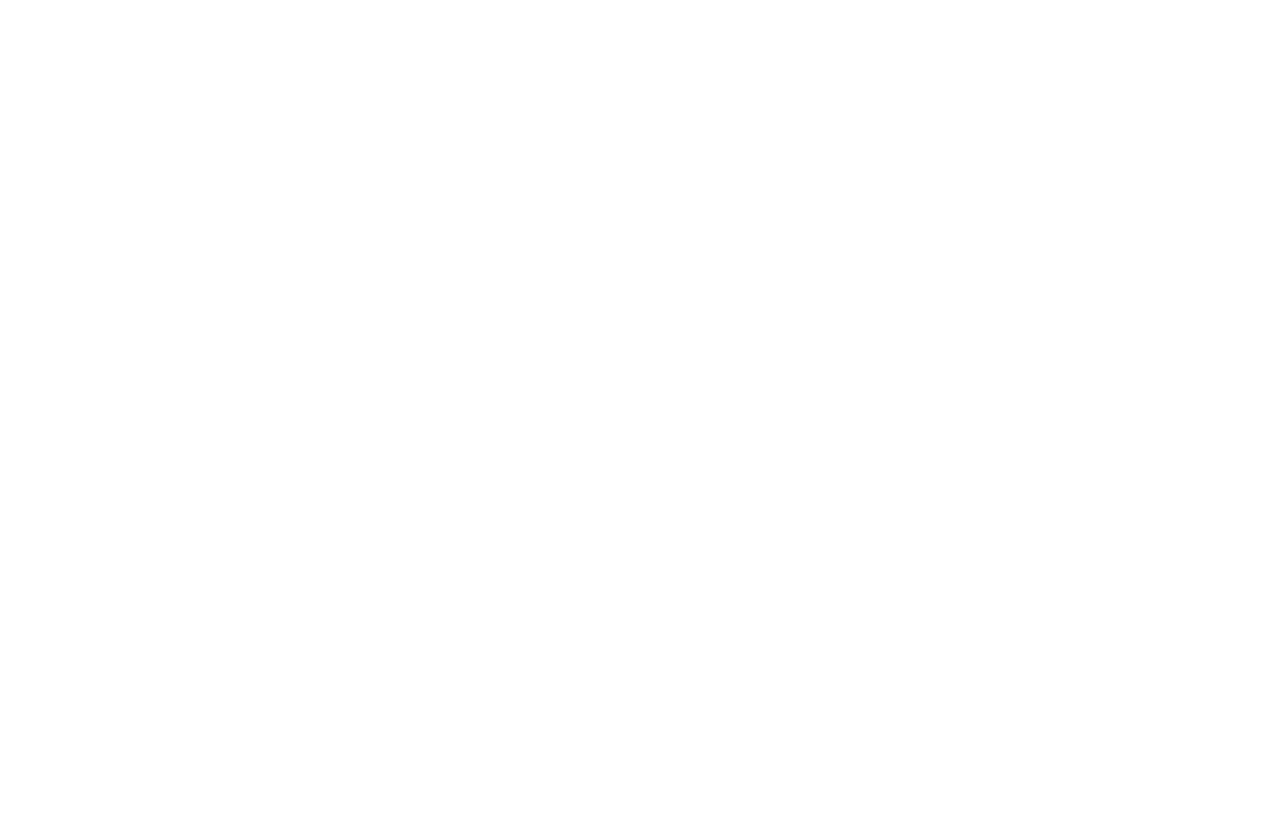
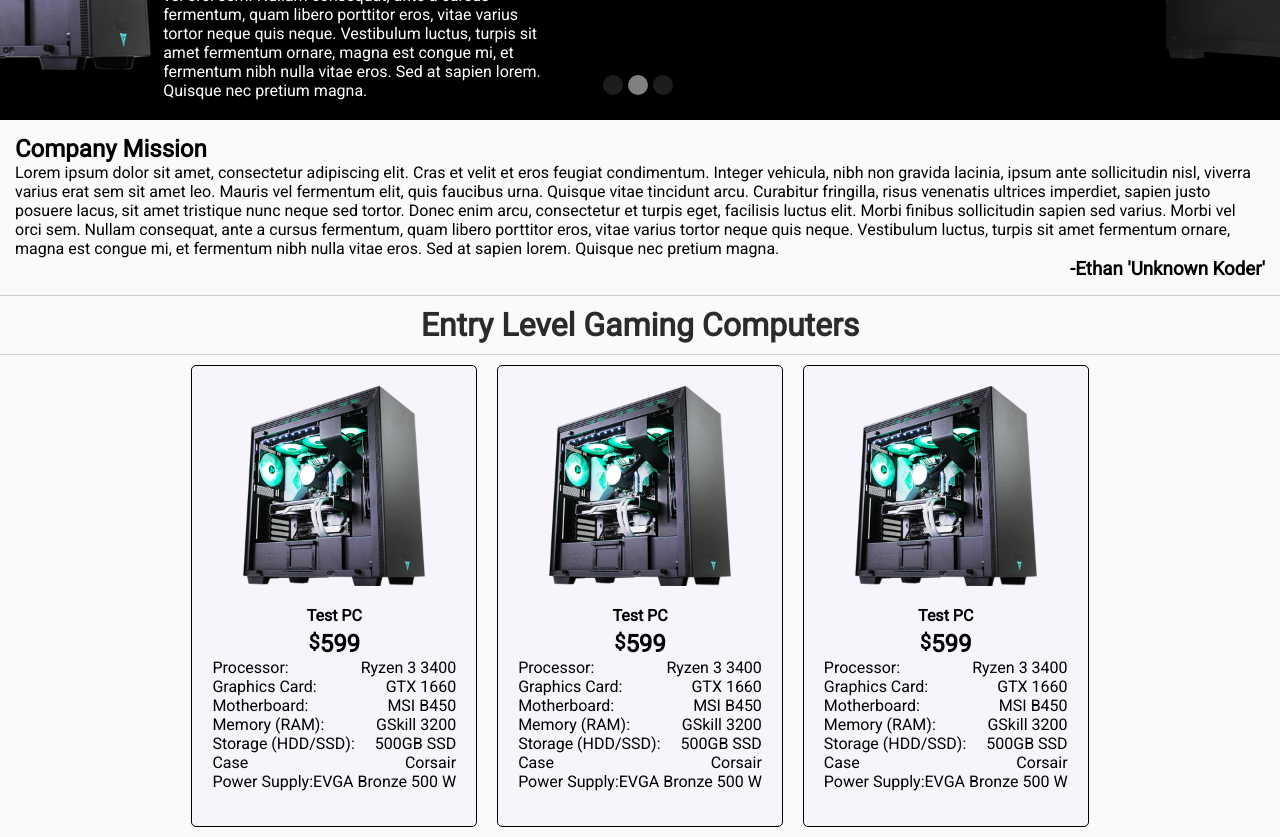
Before and after one commit to elmcgill/CCPC, a React (Create React App) app in the folder ccpc-frontend/: page / in a window 1280 px wide. Shown: the part 360-1197 px from the top of the page. Before the commit the page ends 800 px from the top, so only its background shows below. Built offline with nearby package versions, Linux system fonts and the light colour scheme; a web font is replaced by a local one.

Commit message:
Products added to home page

```diff
--- a/ccpc-frontend/src/App.js
+++ b/ccpc-frontend/src/App.js
@@ -9,7 +9,7 @@
     <Router>
       <Navbar />
       <Switch>
-        <Route path='/home'>
+        <Route path='/'>
           <Home />
         </Route>
       </Switch>
--- /dev/null
+++ b/ccpc-frontend/src/components/products/Product.css
@@ -0,0 +1,62 @@
+.product {
+  display: flex;
+  flex-direction: column;
+  align-items: center;
+  justify-content: center;
+  margin: 10px;
+  padding: 20px;
+  width: 100%;
+  max-height: 500px;
+  min-width: 100px;
+  background-color: #f7f5fb;
+  z-index: 1;
+  border: 1px solid;
+  border-radius: 5px;
+}
+
+.product_info {
+  width: 100%;
+  margin-bottom: 15px;
+}
+
+.product_info > h4 {
+  display: flex;
+  justify-content: center;
+  margin-top: 5px;
+  width: 100%;
+}
+
+.product_price {
+  display: flex;
+  justify-content: center;
+  margin-top: 5px;
+  width: 100%;
+}
+
+.product > img {
+  max-height: 200px;
+  width: 100%;
+  object-fit: contain;
+  margin-bottom: 15px;
+}
+
+.product_specs {
+  display: flex;
+  flex-direction: column;
+  justify-content: center;
+  width: 100%;
+}
+
+.product_part {
+  display: flex;
+  justify-content: space-between;
+  width: 100%;
+}
+
+.product:hover {
+  transform: scale(1.05);
+  transition: transform ease-in-out 0.1s;
+  -webkit-box-shadow: 4px 3px 10px -1px rgba(186, 186, 186, 1);
+  -moz-box-shadow: 4px 3px 10px -1px rgba(186, 186, 186, 1);
+  box-shadow: 4px 3px 10px -1px rgba(186, 186, 186, 1);
+}
--- /dev/null
+++ b/ccpc-frontend/src/components/products/Product.js
@@ -0,0 +1,49 @@
+import React from 'react';
+import './Product.css';
+
+function Product(props) {
+    return (
+        <div className='product'>
+            <img src={props.src} />
+            <div className='product_info'>
+                <h4>{props.title}</h4>
+                <h2 className='product_price'>
+                    <small>$</small>
+                    <strong>{props.price}</strong>
+                </h2>
+                <div className='product_specs'>
+                    <div className='product_part'>
+                        <p>Processor:</p>
+                        <p>{props.cpu}</p>
+                    </div>
+                    <div className='product_part'>
+                        <p>Graphics Card:</p>
+                        <p>{props.graphics}</p>
+                    </div>
+                    <div className='product_part'>
+                        <p>Motherboard:</p>
+                        <p>{props.mobo}</p>
+                    </div>
+                    <div className='product_part'>
+                        <p>Memory (RAM):</p>
+                        <p>{props.mem}</p>
+                    </div>
+                    <div className='product_part'>
+                        <p>Storage (HDD/SSD):</p>
+                        <p>{props.storage}</p>
+                    </div>
+                    <div className='product_part'>
+                        <p>Case</p>
+                        <p>{props.case}</p>
+                    </div>
+                    <div className='product_part'>
+                        <p>Power Supply:</p>
+                        <p>{props.psu}</p>
+                    </div>
+                </div>
+            </div>
+        </div>
+    )
+}
+
+export default Product
--- a/ccpc-frontend/src/views/Home.css
+++ b/ccpc-frontend/src/views/Home.css
@@ -0,0 +1,61 @@
+.home {
+  background: linear-gradient(
+    180deg,
+    rgba(0, 0, 0, 1) 40%,
+    rgba(240, 240, 240, 1) 100%
+  );
+  height: 100%;
+}
+
+.home_container {
+  display: flex;
+  flex-direction: column;
+  max-width: 1500px !important;
+  margin-left: auto;
+  margin-right: auto;
+  justify-content: center;
+  align-items: center;
+  background-color: #fafafa;
+}
+
+.home_mission {
+  display: flex;
+  flex-direction: column;
+  width: 100%;
+  border-bottom: 1px solid #cfcfcf;
+  padding: 15px;
+}
+
+.home_mission > h2 {
+  display: flex;
+  width: 100%;
+  justify-content: flex-start;
+}
+
+.home_mission > p {
+  display: flex;
+  width: 100%;
+  justify-content: center;
+}
+
+.home_mission > h3 {
+  display: flex;
+  width: 100%;
+  justify-content: flex-end;
+}
+
+.home_products {
+  display: flex;
+  z-index: 1;
+  margin-left: 5px;
+  margin-right: 5px;
+}
+
+.home_container > h1 {
+  display: flex;
+  width: 100%;
+  padding: 10px;
+  justify-content: center;
+  color: #2b2b2b;
+  border-bottom: 1px solid #cfcfcf;
+}
--- a/ccpc-frontend/src/views/Home.js
+++ b/ccpc-frontend/src/views/Home.js
@@ -1,12 +1,39 @@
 import React from "react";
 import Slider from "../components/carrousel/Slider";
-import Navbar from "../components/navbar/Navbar";
+import Product from "../components/products/Product";
 import "./Home.css";
+import productImg from "../imgs/slider-pc-1.png";
+
+const productOne = {
+  src:productImg,
+  title: "Test PC",
+  price: 599,
+  cpu: "Ryzen 3 3400",
+  graphics: "GTX 1660",
+  mobo: "MSI B450",
+  mem: "GSkill 3200",
+  storage: "500GB SSD",
+  case: "Corsair",
+  psu: "EVGA Bronze 500 W"
+}
 
 function Home() {
   return (
     <div className='home'>
       <Slider />
+      <div className='home_container'>
+        <div className="home_mission">
+          <h2>Company Mission</h2>
+          <p>Lorem ipsum dolor sit amet, consectetur adipiscing elit. Cras et velit et eros feugiat condimentum. Integer vehicula, nibh non gravida lacinia, ipsum ante sollicitudin nisl, viverra varius erat sem sit amet leo. Mauris vel fermentum elit, quis faucibus urna. Quisque vitae tincidunt arcu. Curabitur fringilla, risus venenatis ultrices imperdiet, sapien justo posuere lacus, sit amet tristique nunc neque sed tortor. Donec enim arcu, consectetur et turpis eget, facilisis luctus elit. Morbi finibus sollicitudin sapien sed varius. Morbi vel orci sem. Nullam consequat, ante a cursus fermentum, quam libero porttitor eros, vitae varius tortor neque quis neque. Vestibulum luctus, turpis sit amet fermentum ornare, magna est congue mi, et fermentum nibh nulla vitae eros. Sed at sapien lorem. Quisque nec pretium magna.</p>
+          <h3>-Ethan 'Unknown Koder'</h3>
+        </div>
+        <h1>Entry Level Gaming Computers</h1>
+        <div className="home_products">
+          <Product src={productOne.src} title={productOne.title} price={productOne.price} cpu={productOne.cpu} graphics={productOne.graphics} mobo={productOne.mobo} mem={productOne.mem} storage={productOne.storage} case={productOne.case} psu={productOne.psu} />
+          <Product src={productOne.src} title={productOne.title} price={productOne.price} cpu={productOne.cpu} graphics={productOne.graphics} mobo={productOne.mobo} mem={productOne.mem} storage={productOne.storage} case={productOne.case} psu={productOne.psu} />
+          <Product src={productOne.src} title={productOne.title} price={productOne.price} cpu={productOne.cpu} graphics={productOne.graphics} mobo={productOne.mobo} mem={productOne.mem} storage={productOne.storage} case={productOne.case} psu={productOne.psu} />
+        </div>
+      </div>
     </div>
   );
 }
```
